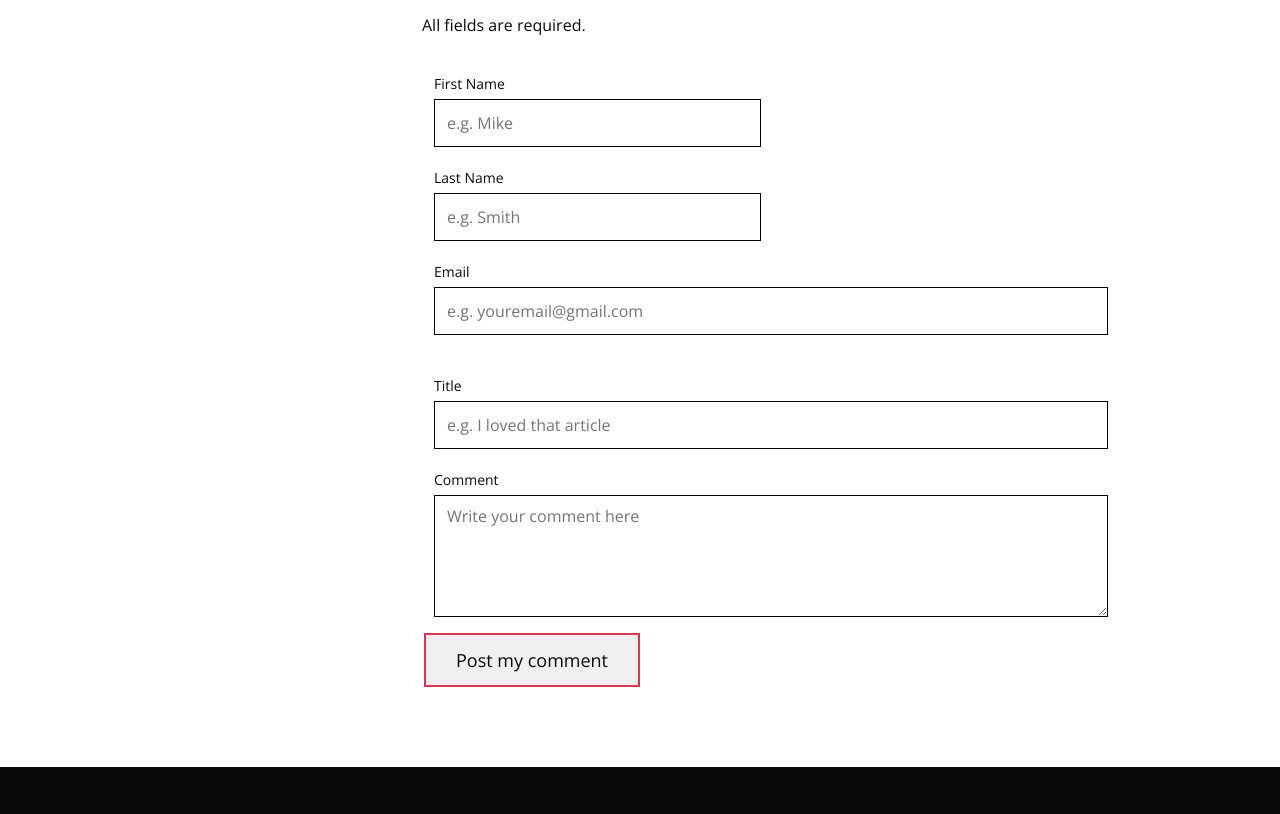
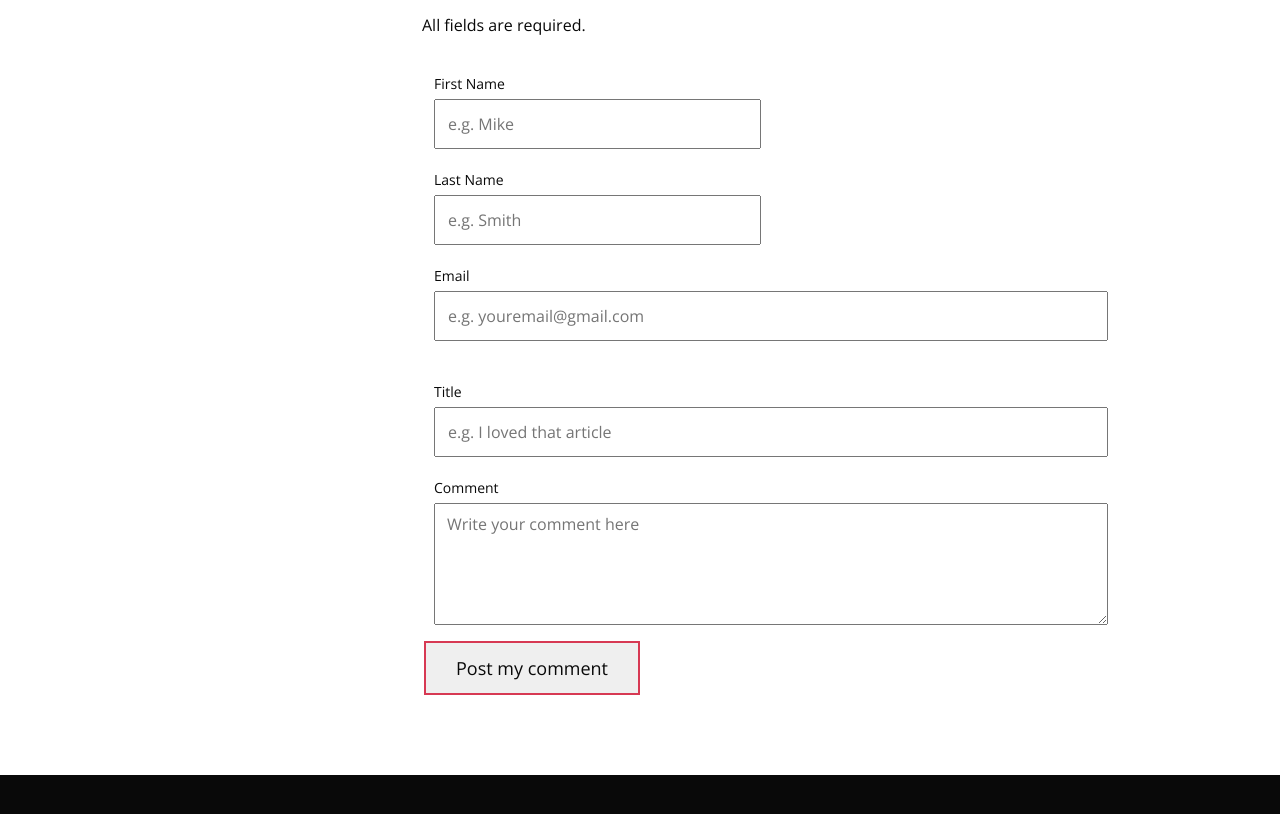
Before and after one commit to alato19/holbertonschool-web_front_end, a plain HTML site: page form/04-article.html in a window 1280 px wide. Shown: the part 1835-2649 px from the top of the page. Drawn offline with nearby package versions, Linux system fonts and the light colour scheme.

Commit message:
updated colors

```diff
--- a/form/04-styles.css
+++ b/form/04-styles.css
@@ -844,8 +844,8 @@
   width: 100%;
   padding: 1.2rem;
   line-height: 1;
-  border: 0.1rem solid black;
-  background-color: white;
+  border: 0.1rem solid color(black);
+  background-color: color(white);
   box-shadow: none;
   outline: 0;
 }
@@ -858,7 +858,7 @@
 input[type="text"]:focus,
 input[type="email"]:focus,
 textarea:focus {
-  border: .1rem solid grey;
+  border: .1rem solid color(grey);
   background-color: var(--color-light-grey);
 
 ::placeholder {
```
